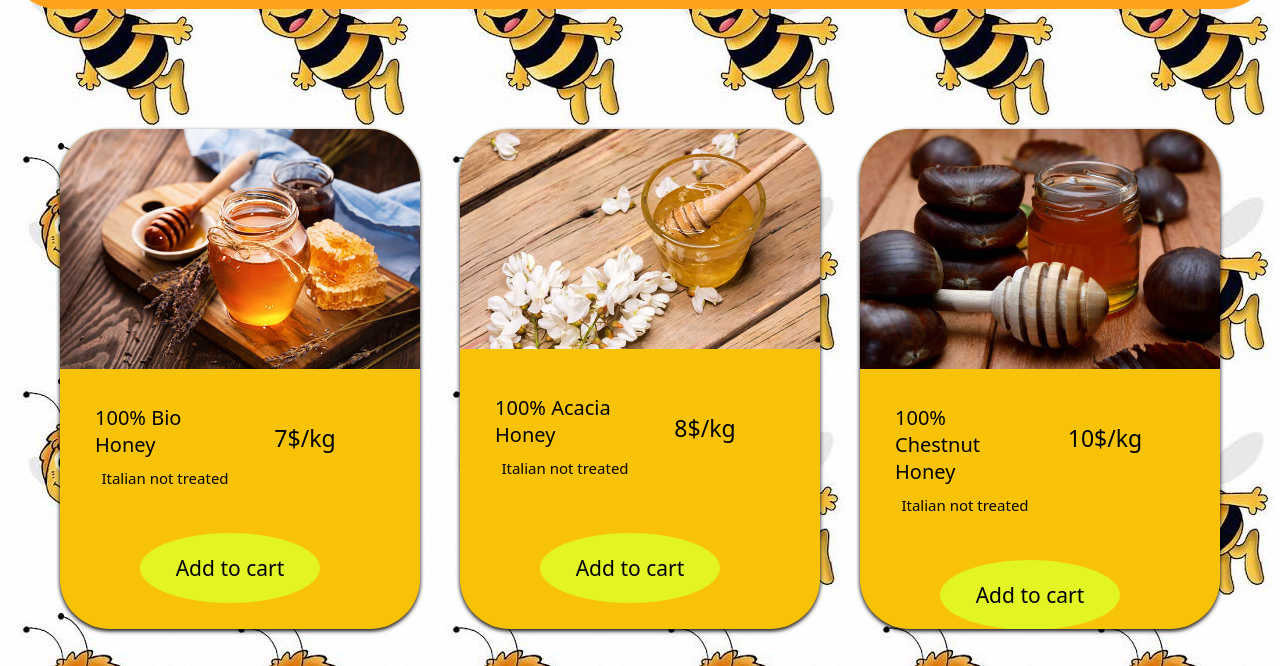
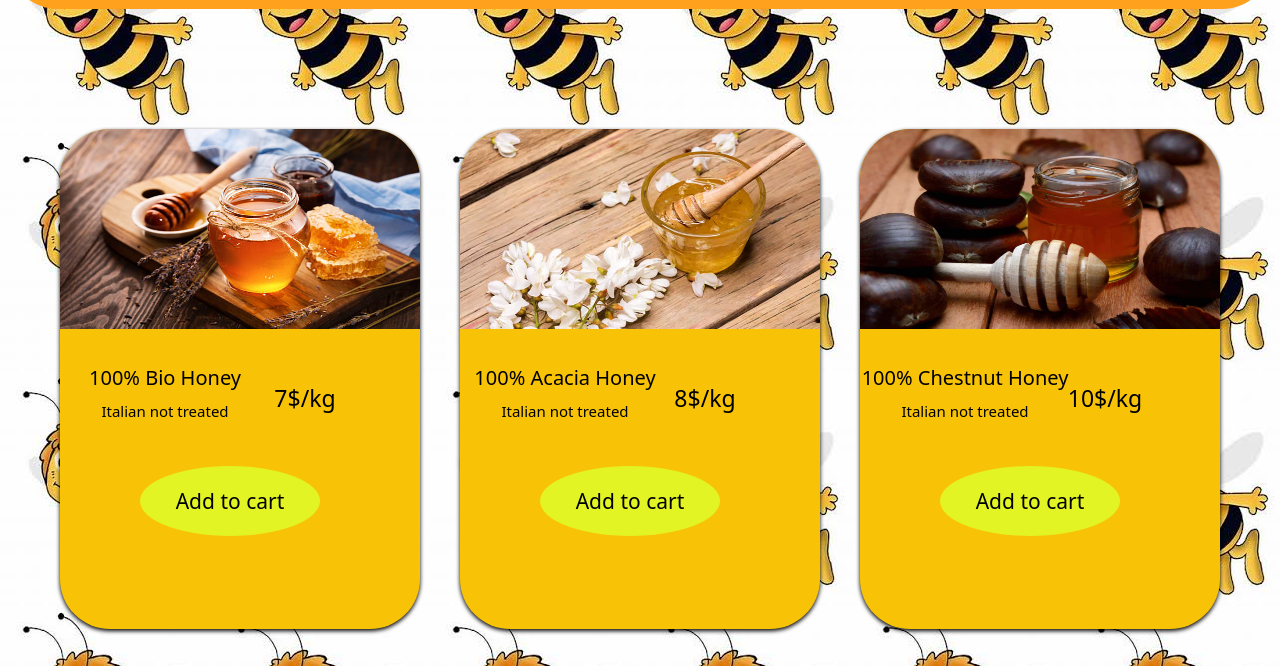
Before and after one commit to Alexojalo9615/M3---W1D4, a plain HTML site: page M3 - W1D4/index.html in a window 1280 px wide. Shown: the part 99-765 px from the top of the page. Drawn offline with Linux system fonts and the light colour scheme; a web font is replaced by a local one.

Commit message:
Add files via upload
New commit, some changes done

```diff
--- a/M3 - W1D4/index.html
+++ b/M3 - W1D4/index.html
@@ -29,11 +29,11 @@
 
     <section>
         <div id="primary">
-            <div id="first-sec">
+            <div class="first-sec">
 
                 <img src="./25-10-24/honey.jpg" alt="">
-                <div id="honey-third">
-                    <div id="honey-second">
+                <div class="honey-third">
+                    <div class="honey-second">
                         <div>
                             <p>100% Bio Honey </p>
                         </div>
@@ -52,11 +52,11 @@
 
             </div>
 
-            <div id="first-sec">
+            <div class="first-sec">
 
                 <img src="./25-10-24/Miele di Acacia.avif" alt="">
-                <div id="honey-third">
-                    <div id="honey-second">
+                <div class="honey-third">
+                    <div class="honey-second">
                         <div>
                             <p>100% Acacia Honey </p>
                         </div>
@@ -75,11 +75,11 @@
 
             </div>
 
-            <div id="first-sec">
+            <div class="first-sec">
 
                 <img src="25-10-24/Miele di Castagno.jpg" alt="">
-                <div id="honey-third">
-                    <div id="honey-second">
+                <div class="honey-third">
+                    <div class="honey-second">
                         <div>
                             <p>100% Chestnut Honey </p>
                         </div>
@@ -97,11 +97,11 @@
                 </div>
             </div>
 
-            <div id="first-sec">
+            <div class="first-sec">
 
                 <img src="./25-10-24/Miele di Tiglio.webp" alt="">
-                <div id="honey-third">
-                    <div id="honey-second">
+                <div class="honey-third">
+                    <div class="honey-second">
                         <div>
                             <p>100% Linden Honey </p>
                         </div>
--- a/M3 - W1D4/style.css
+++ b/M3 - W1D4/style.css
@@ -99,7 +99,7 @@ section {
     margin-bottom: 100px;
 }
 
-#first-sec {
+.first-sec {
 
     display: flex;
     flex-direction: column;
@@ -112,10 +112,10 @@ section {
     margin: 20px;
 }
 
-#first-sec img {
+.first-sec img {
 
     width: 100%;
-    height: auto;
+    height: 200px;
 }
 
 #first-sec:nth-of-type(2) #honey-third {
@@ -132,7 +132,7 @@ section {
 }
 
 
-#honey-second {
+.honey-second {
 
     width: 50%;
     font-size: 15px;
@@ -140,30 +140,33 @@ section {
     padding-left: 20px;
 }
 
-#honey-second div {
+.honey-second div {
     display: flex;
     justify-content: center;
 }
 
-#honey-second div:nth-child(1) {
+.honey-second div:nth-child(1) {
 
     font-weight: bolder;
     font-size: 20px;
 }
 
-#honey-second p:nth-child(1) {
+.honey-second p:nth-child(1) {
 
     margin: 5px;
 }
 
 
-#honey-third {
+.honey-third {
 
     display: flex;
     justify-content: space-between;
     padding: 10px;
     position: relative;
     top: 10px;
+    text-overflow: ellipsis;
+    white-space: nowrap;
+    overflow: hidden;
 }
 
 #money {
@@ -216,7 +219,8 @@ section {
     display: flex;
     align-items: center;
     flex-wrap: wrap;
-    background-color: rgb(227, 244, 36);
+    background-color: rgb(227, 244, 36, 0.8);
+    background-filter: blur(5px);
     background-size: auto;
     margin: 10% 8%;
     font-size: 20px;
@@ -233,6 +237,7 @@ section {
     padding-top: 20px;
     margin-right: 30px;
     border-radius: 30px;
+    margin-top: 40px;
 }
 
 .secondary p {
@@ -240,4 +245,7 @@ section {
     max-width: 60%;
     min-width: 500px;
     margin: 10px;
+    margin-top: 50px;
+    margin-bottom: 60px;
+    text-align: center;
 }
```
